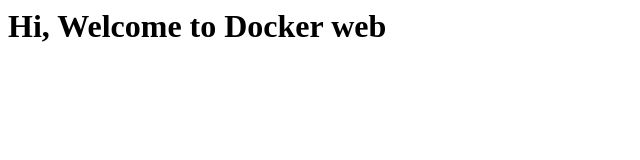
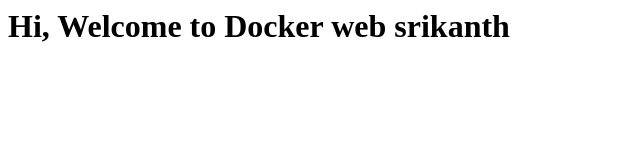
Before and after one commit to mjsri/dockerfiles, a plain HTML site: page COPY/index.html in a window 1280 px wide. Shown: the whole page, without its empty margins (0-640 px from the left). Drawn offline with Linux system fonts and the light colour scheme.

Commit message:
pushing docker files

```diff
--- a/COPY/index.html
+++ b/COPY/index.html
@@ -1 +1 @@
-<h1>Hi, Welcome to Docker web</h1>
+<h1>Hi, Welcome to Docker web srikanth</h1>
```
